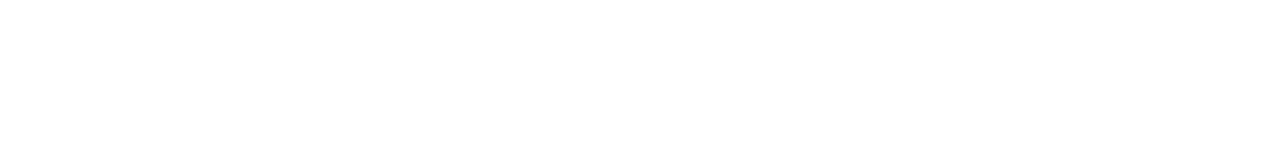
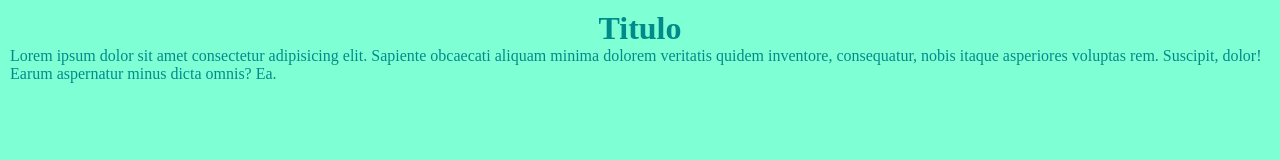
Before and after one commit to Emanuxx/Curso_de_git, a plain HTML site: page index.html in a window 1280 px wide. Drawn offline with Linux system fonts and the light colour scheme.

Commit message:
Diseño de cabecera

```diff
--- a/index.html
+++ b/index.html
@@ -9,5 +9,10 @@
 </head>
 <body>
 
+    <header>
+        <h1>Titulo</h1>
+        <p>Lorem ipsum dolor sit amet consectetur adipisicing elit. Sapiente obcaecati aliquam minima dolorem veritatis quidem inventore, consequatur, nobis itaque asperiores voluptas rem. Suscipit, dolor! Earum aspernatur minus dicta omnis? Ea.</p>
+    </header>
+
 </body>
 </html>
--- a/styles/index.css
+++ b/styles/index.css
@@ -1,3 +1,21 @@
+*{
+    margin: 0;
+    padding: 0;
+    box-sizing: border-box;
+}
+
 body{
-    color: aquamarine;
+    background: aquamarine;
 }
+
+header{
+    padding: 10px;
+    width: 100vw;
+    height: 5rem;
+    color: darkcyan;
+    display: flex;
+    flex-direction: column;
+    justify-content: space-evenly;
+    align-items: center;
+
+}
```
